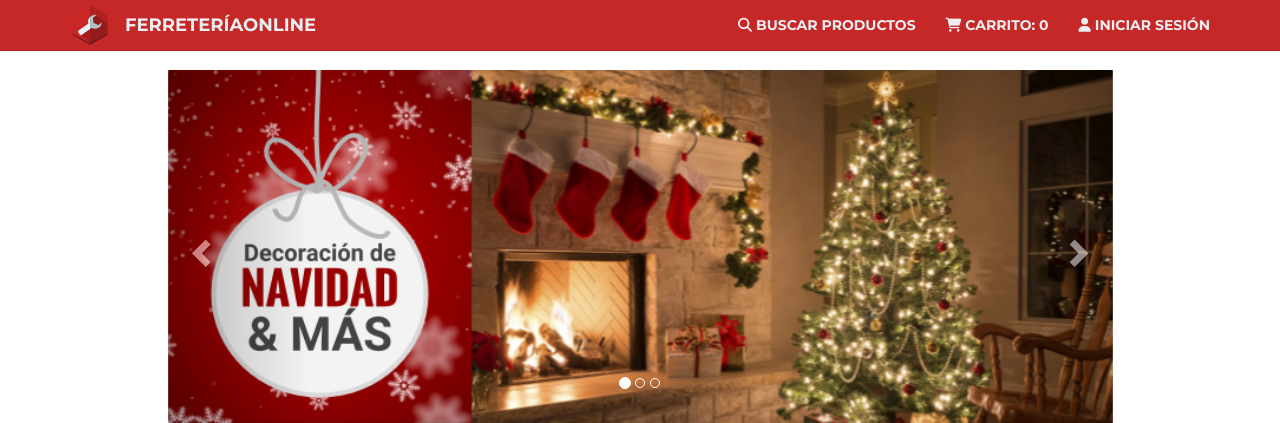
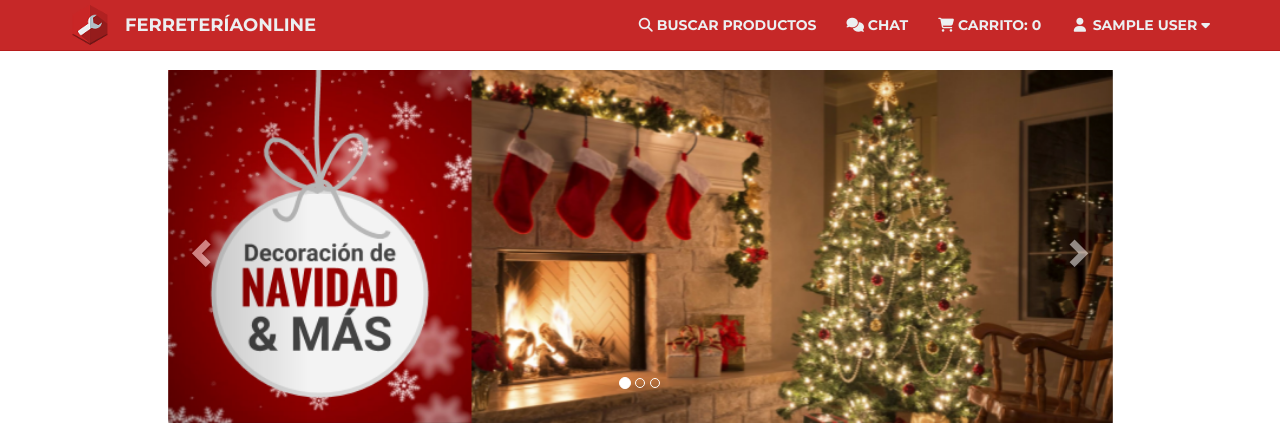
Before and after one commit to cristianonn/Ferreteria, a PHP site: page / in a window 1280 px wide. Shown: the top 423 px of the page. Run offline with PHP 8.4, Linux system fonts and the light colour scheme; a user stored in the database is signed in; grey boxes labelled with a size stand in for pictures from a placeholder-image service; some libraries are stand-ins or nearby versions.

Commit message:
Cambio de toolbar cuando inicia sesión

```diff
--- a/Web/index.php
+++ b/Web/index.php
@@ -45,40 +45,9 @@
 
 <body>
 
-    <!-- Navigation -->
-    <nav class="navbar navbar-inverse navbar-fixed-top" role="navigation">
-        <div class="container">
-            <!-- Brand and toggle get grouped for better mobile display -->
-            <div class="navbar-header">
-                <button type="button" class="navbar-toggle" data-toggle="collapse" data-target="#bs-example-navbar-collapse-1">
-                    <span class="sr-only">Toggle navigation</span>
-                    <span class="icon-bar"></span>
-                    <span class="icon-bar"></span>
-                    <span class="icon-bar"></span>
-                </button>
-
-                <a class="navbar-brand" href="#"><img src="img/icono40x40.png" class="img-responsive"></a>
-                <a class="navbar-brand" href="#page-top"> FerreteríaOnline</a>
-            </div>
-            <!-- Collect the nav links, forms, and other content for toggling -->
-            <div class="collapse navbar-collapse" id="bs-example-navbar-collapse-1">
-                <ul class="nav navbar-nav">
-                    <li>
-                        <a href="#"></a>
-                    </li>
-                </ul>
-                <ul class="nav navbar-nav navbar-right">
-
-                    <li><a href="#"><i class="fa fa-search" aria-hidden="true"></i> Buscar productos </a></li>
-                    <li><a href="#"><i class="fa fa-shopping-cart" aria-hidden="true"></i> Carrito: 0 </a></li>
-                    <?php //To do: pegar la cantidad de productos con el valor de la sesión ?>
-                    <li><a href="#" data-toggle="modal" data-target="#login"><i class="fa fa-user" aria-hidden="true"></i> Iniciar sesión</a></li>
-                </ul>
-            </div>
-            <!-- /.navbar-collapse -->
-        </div>
-        <!-- /.container -->
-    </nav>
+    <?php //Para que sea el mismo toolbar en todas las páginas
+        include("toolbar.php");
+    ?>
 
     <!-- Page Content -->
     <div class="container">
--- /dev/null
+++ b/Web/logout.php
@@ -0,0 +1,5 @@
+<?php
+	session_start();
+	session_destroy();
+	header("Location: index.php#SignedOut");
+?>
--- /dev/null
+++ b/Web/toolbar.php
@@ -0,0 +1,68 @@
+<!-- Navigation -->
+<nav class="navbar navbar-inverse navbar-fixed-top" role="navigation">
+    <div class="container">
+        <!-- Brand and toggle get grouped for better mobile display -->
+        <div class="navbar-header">
+            <button type="button" class="navbar-toggle" data-toggle="collapse" data-target="#bs-example-navbar-collapse-1">
+                <span class="sr-only">Toggle navigation</span>
+                <span class="icon-bar"></span>
+                <span class="icon-bar"></span>
+                <span class="icon-bar"></span>
+            </button>
+
+            <a class="navbar-brand" href="#"><img src="img/icono40x40.png" class="img-responsive"></a>
+            <a class="navbar-brand" href="#page-top"> FerreteríaOnline</a>
+        </div>
+        <!-- Collect the nav links, forms, and other content for toggling -->
+        <div class="collapse navbar-collapse" id="bs-example-navbar-collapse-1">
+            <ul class="nav navbar-nav">
+                <li>
+                    <a href="#"></a>
+                </li>
+            </ul>
+            <ul class="nav navbar-nav navbar-right">
+
+                <li><a href="#"><i class="fa fa-search" aria-hidden="true"></i> Buscar productos </a></li>
+                <li><a href="#"><i class="fa fa-comments" aria-hidden="true"></i> Chat</a></li>
+                <li><a href="#"><i class="fa fa-shopping-cart" aria-hidden="true"></i> Carrito:
+                <?php
+                    if (isset($_SESSION['numCarrito'])) {
+                        echo " " . $_SESSION['numCarrito'];
+                    }
+                    else {
+                        echo " 0";
+                    }
+                ?>
+                </a></li>
+                <?php
+                    if (isset($_SESSION['nombreCliente'])) {
+                        echo "<li class=\"dropdown\">
+                                <a class=\"dropdown-toggle\" data-toggle=\"dropdown\" href=\"#\">
+                                    <i class=\"fa fa-user fa-fw\"></i> " . $_SESSION['nombreCliente'] .
+                                    " <i class=\"fa fa-caret-down\"></i>
+                                </a>
+                                <ul class=\"dropdown-menu dropdown-user\">
+                                    <li><a href=\"#\"><i class=\"fa fa-user fa-fw\"></i> Perfil</a>
+                                    </li>
+                                    <li><a href=\"#\"><i class=\"fa fa-gear fa-fw\"></i> Configuración</a>
+                                    </li>
+                                    <li class=\"divider\"></li>
+                                    <li><a href=\"logout.php\"><i class=\"fa fa-sign-out fa-fw\"></i> Cerrar sesión</a>
+                                    </li>
+                                </ul>
+                                <!-- /.dropdown-user -->
+                            </li>
+                            <!-- /.dropdown -->";
+                    }
+                    else {
+                        echo "<li><a href=\"#\" data-toggle=\"modal\" data-target=\"#login\">
+                        <i class=\"fa fa-user\" aria-hidden=\"true\"></i> Iniciar sesión</a></li>";
+                    }
+                ?>
+
+            </ul>
+        </div>
+        <!-- /.navbar-collapse -->
+    </div>
+    <!-- /.container -->
+</nav>
```
Also changed, not shown: Web/login.php (+7 -4 lines), Web/img/slide2.png.
